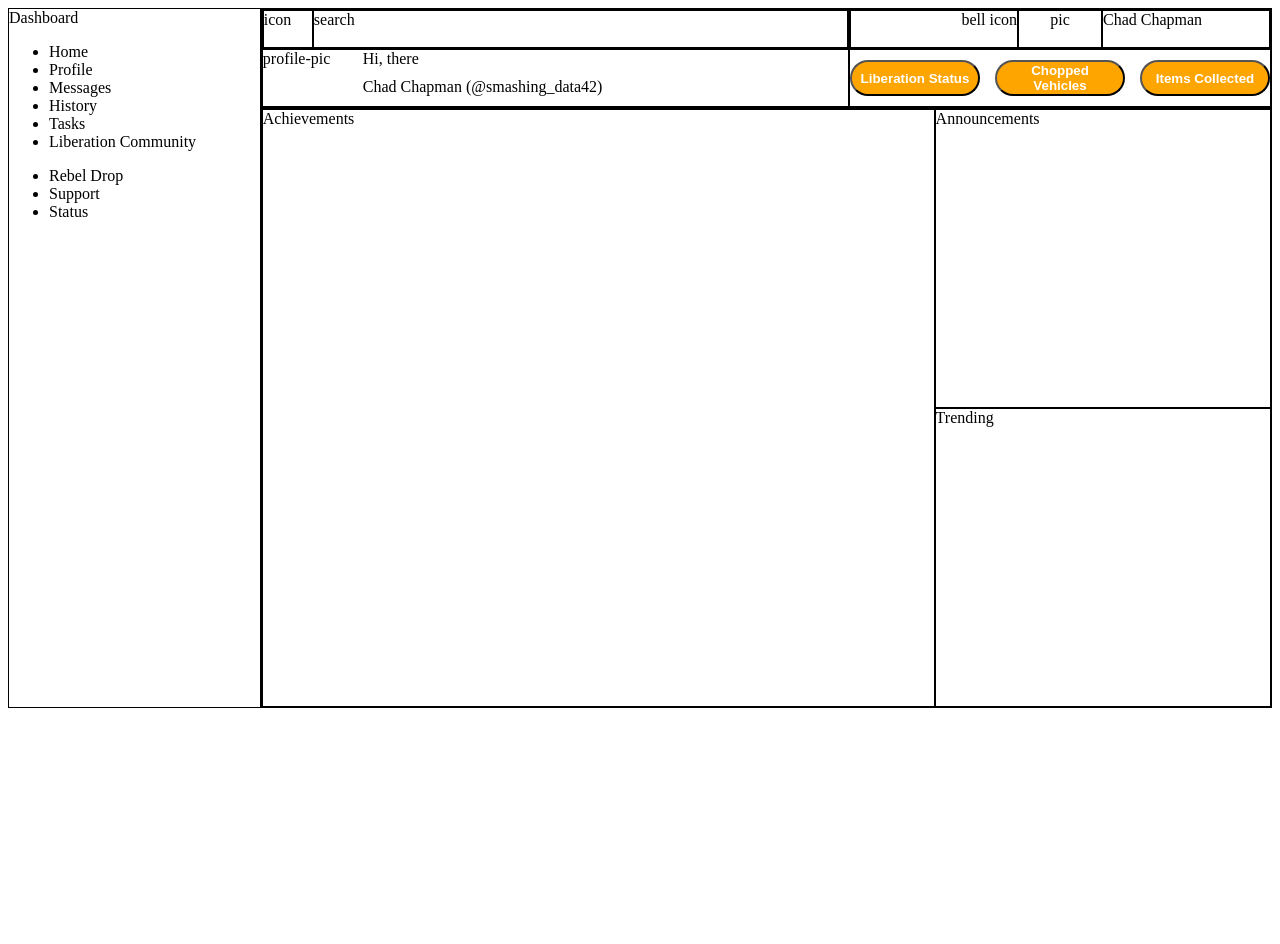
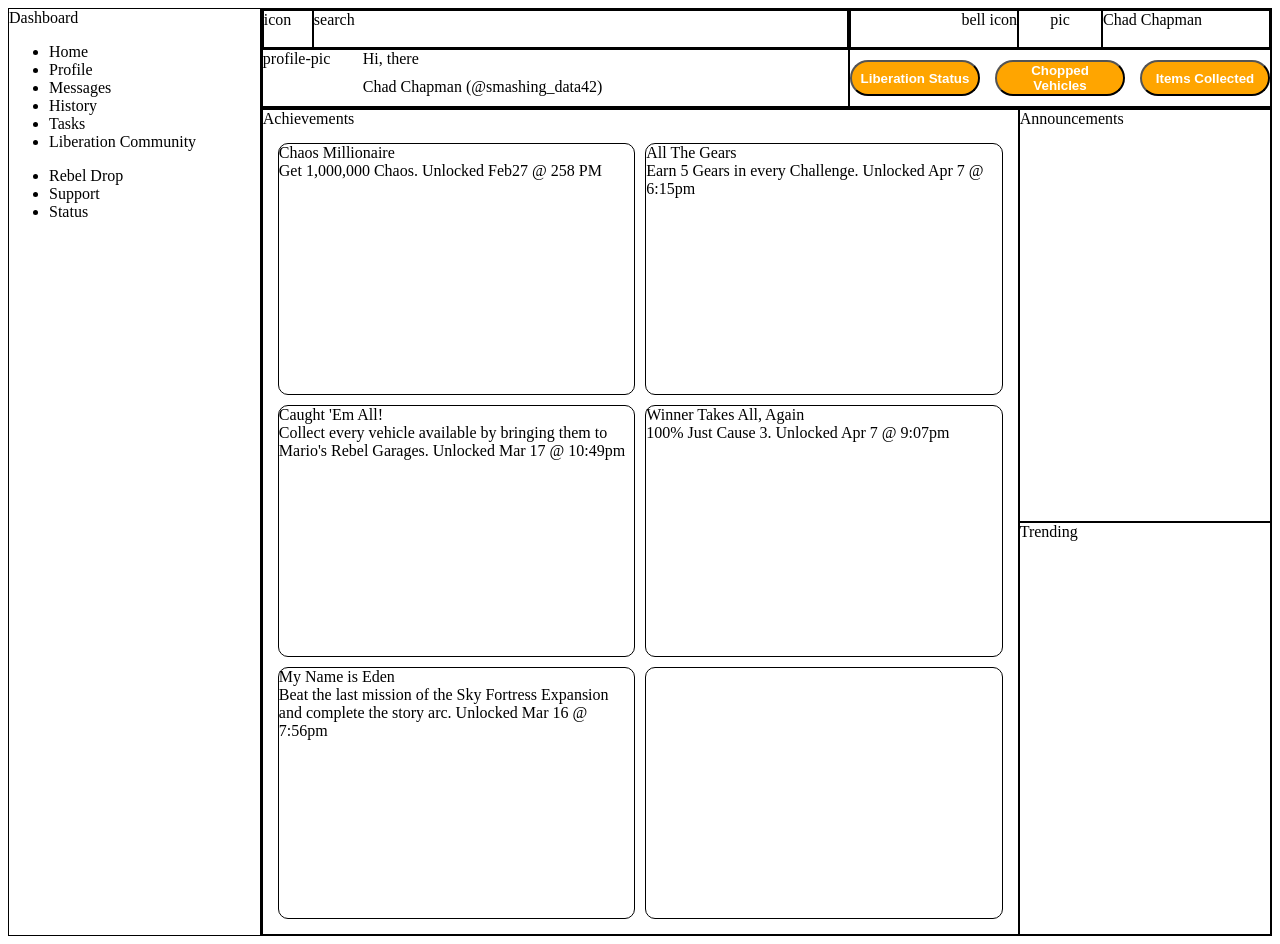
Before and after one commit to chapmancbVCU/admin-dashboard, a plain HTML site: page index.html in a window 1280 px wide. Before the commit the page ends 800 px from the top, so only its background shows below. Drawn offline with Linux system fonts and the light colour scheme.

Commit message:
Setting up content cards.

```diff
--- a/css/styles.css
+++ b/css/styles.css
@@ -7,7 +7,7 @@
 .container {
   display: grid;
   grid-template-columns: 1fr 4fr;
-  grid-template-rows: 100px 600px;
+  grid-template-rows: 100px 6fr;
 }
 
 .header {
@@ -111,7 +111,7 @@ button {
 
   /* content is also a grid container. */
   display: grid;
-  grid-template-columns: 2fr 1fr;
+  grid-template-columns: 3fr 1fr;
   grid-row: 1fr 1fr;
 }
 
@@ -121,6 +121,20 @@ button {
   grid-row: 1 / 3;
 }
 
+.cards {
+  margin: 15px;
+  /* Setup grid. */
+  display: grid;
+  grid-template-columns: repeat(auto-fit, minmax(275px, 1fr));
+  gap: 10px;
+}
+
+.cards .card {
+  border: 1px solid black;
+  border-radius: 10px;
+
+  height: 250px;
+}
 .announcements {
   border: 1px solid black;
   grid-column: 2 / -1;
--- a/index.html
+++ b/index.html
@@ -59,7 +59,50 @@
         </div>
       </div>
       <div class="content">
-        <div class="achievements">Achievements</div>
+        <div class="achievements">Achievements
+          <div class="cards">
+            <div class="card">
+              <div class="card-title">Chaos Millionaire</div>
+              <div class="card-text">
+                Get 1,000,000 Chaos.  Unlocked Feb27 @ 258 PM
+              </div>
+              <div class="card-icons"></div>
+            </div>
+            <div class="card">
+              <div class="card-title">All The Gears</div>
+              <div class="card-text">
+                Earn 5 Gears in every Challenge.  Unlocked Apr 7 @ 6:15pm
+              </div>
+              <div class="card-icons"></div>
+            </div>
+            <div class="card">
+              <div class="card-title">Caught 'Em All!</div>
+              <div class="card-text">
+                Collect every vehicle available by bringing them to Mario's Rebel Garages. Unlocked Mar 17 @ 10:49pm
+              </div>
+              <div class="card-icons"></div>
+            </div>
+            <div class="card">
+              <div class="card-title">Winner Takes All, Again</div>
+              <div class="card-text">
+                100% Just Cause 3.  Unlocked Apr 7 @ 9:07pm
+              </div>
+              <div class="card-icons"></div>
+            </div>
+            <div class="card">
+              <div class="card-title">My Name is Eden</div>
+              <div class="card-text">
+                Beat the last mission of the Sky Fortress Expansion and complete the story arc.  Unlocked Mar 16 @ 7:56pm
+              </div>
+              <div class="card-icons"></div>
+            </div>
+            <div class="card">
+              <div class="card-title"></div>
+              <div class="card-text"></div>
+              <div class="card-icons"></div>
+            </div>
+          </div>
+        </div>
         <div class="announcements">Announcements</div>
         <div class="trending">Trending</div>
       </div>
```
